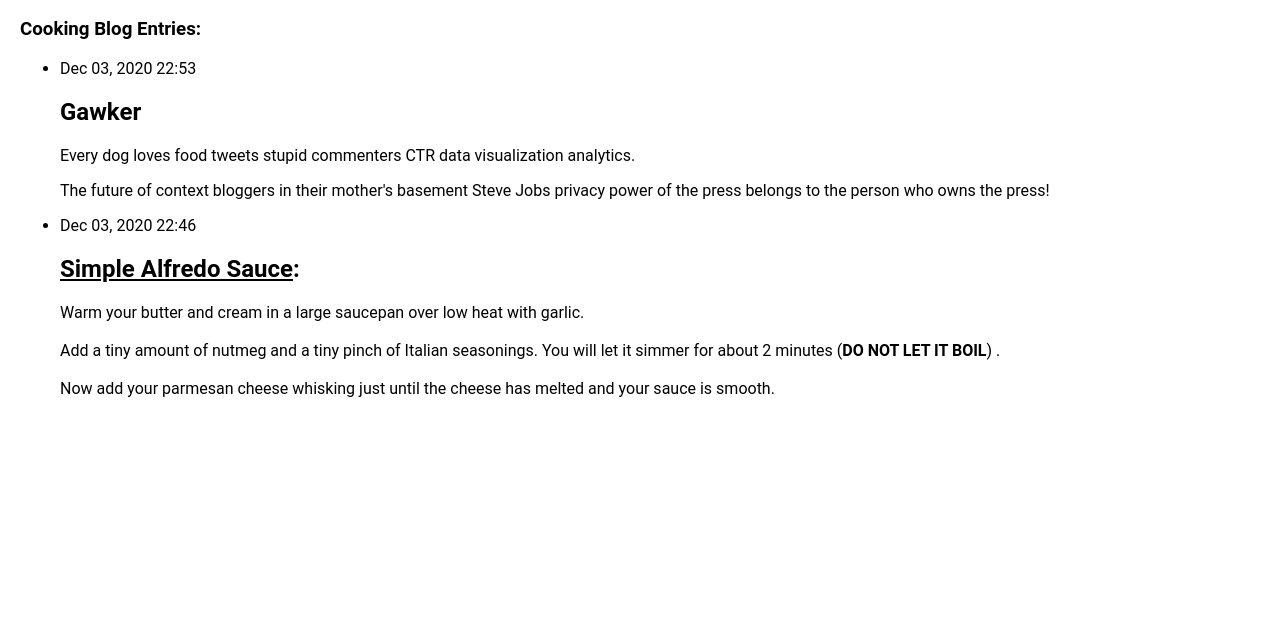
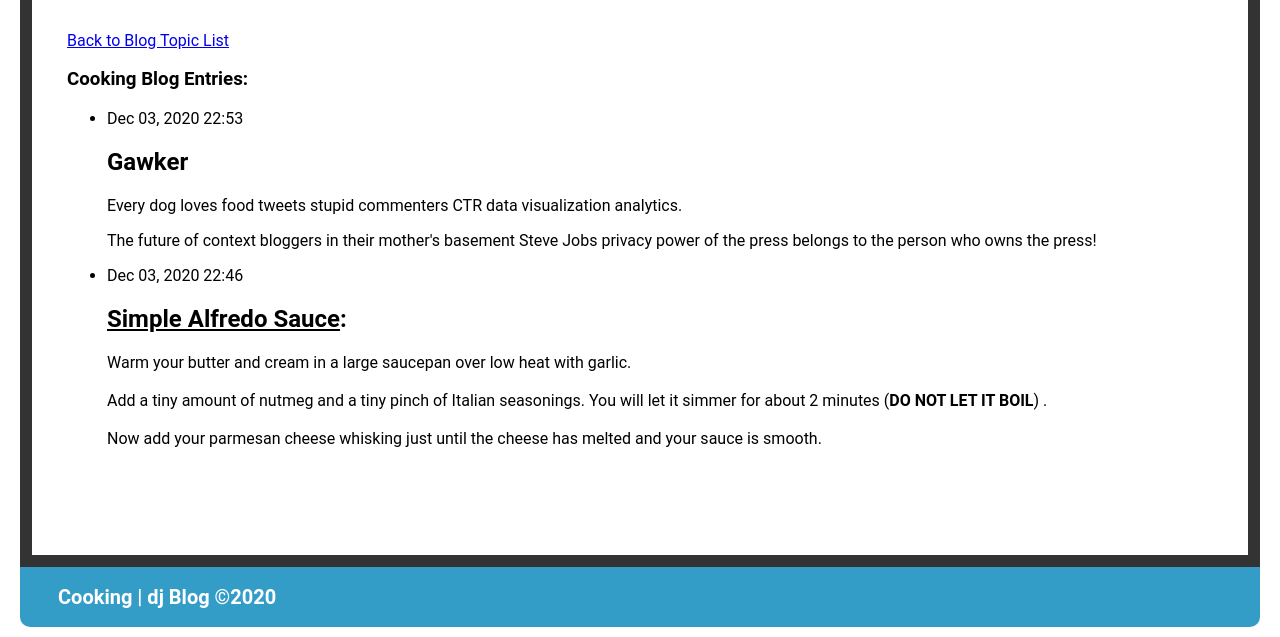
Before and after one commit to Hamberfim/CIS289_FinalProject, a Django app: page /pub_topic/2/ in a window 1280 px wide. Shown: the part 178-815 px from the top of the page. Before the commit the page ends 575 px from the top, so only its background shows below. Run offline with Django 3.2, Linux system fonts and the light colour scheme; data comes from the database, SQL or seed files in the repository; both versions use the stored data as it was after the commit; some libraries are stand-ins or nearby versions.

Commit message:
beautification

```diff
--- a/blog_app/static/style.css
+++ b/blog_app/static/style.css
@@ -36,8 +36,6 @@ a:hover {
     color: white;
     background-color: #349dc7;
     text-decoration: none;
-
-
 }
 
 .user_auth_display {
@@ -51,5 +49,121 @@ a:hover {
 .dead_nav_space {
     pointer-events: none;
     cursor: default;
+}
 
+.outerContainer {
+    display: block;
+    border-left: 12px solid #333;
+    border-right: 12px solid #333;
+    border-bottom: 12px solid #333;
+    height: 100%;
+    top: 0;
 }
+
+.innerContainer {
+    padding: 15px 0px 15px 35px;
+    min-height: 500px;
+    margin-right: 65px;
+    margin-bottom: 25px;
+}
+
+.footer {
+    padding: 5px 38px 5px;
+    text-align: left;
+    background: #349dc7;
+    color: white;
+    font-size: 10px;
+    border-radius: 0px 0px 10px 10px;
+}
+
+/* card list items */
+.cards > ul {
+    list-style: none;
+}
+
+.card + .card {
+    margin-top: 1.5rem;
+}
+
+@supports (display: grid) {
+    .cards > ul {
+        display: grid;
+        grid-template-columns: repeat(auto-fill, minmax(15rem, 1fr));
+        grid-column-gap: 1.5rem;
+        grid-row-gap:1.5rem;
+    }
+
+    .card + .card {
+        margin-top: 0;
+    }
+}
+
+.card {
+    border: 1px solid;
+    border-radius: 5px;
+    display: flex;
+    flex-direction: column;
+    position: relative;
+}
+
+.card .text {
+    padding: 1rem;
+    flex: 1 0 auto;
+    display: flex;
+    flex-direction: column;
+}
+
+.card p {
+    max-width: 65ch;
+}
+
+.card .img {
+    height: 6.5rem;
+    clip-path: polygon(0 0, 100% 0, 100% 100%, 0 calc(100% - 1rem));
+}
+
+.card .img img {
+    width: 100%;
+    height: 100%;
+    object-fit: cover;
+    filter: grayscale(100%);
+}
+
+.card a {
+    text-decoration: none;
+}
+
+.card a::after {
+    content: '';
+    position: absolute;
+    left: 0;
+    top: 0;
+    right: 0;
+    bottom: 0;
+}
+
+.card a:focus {
+    outline: none;
+    text-decoration: underline;
+}
+
+.card:focus-within, .card:hover {
+    box-shadow: 0 0 0 0.25rem;
+}
+
+.card:focus-within a:focus {
+    text-decoration: none;
+}
+
+.card small {
+    display: block;
+}
+
+.card .text > * + * {
+    margin-top: 0.75rem;
+}
+
+.card .text > :last-child {
+    margin-top: auto;
+    padding-top: 0.75rem;
+}
--- a/blog_app/templates/blog_app/base.html
+++ b/blog_app/templates/blog_app/base.html
@@ -32,9 +32,15 @@
         {% endwith %}
     </div>
     <!-- navigation end -->
-
+    <div class="outerContainer">
+        <div class="innerContainer">
     {% block content %}
 
     {% endblock content %}
+        </div>
+    </div>
+    <div class="footer">
+        <h1>{{ page_title|title }} {{ topic|title }}&nbsp;|&nbsp;dj Blog &#169;2020&nbsp;&nbsp;</h1>
+    </div>
 </body>
 </html>
--- a/blog_app/templates/blog_app/blog_topic.html
+++ b/blog_app/templates/blog_app/blog_topic.html
@@ -2,6 +2,7 @@
 {%load static %}
 {% block content %}
 
+<p><a href="{% url 'blog_app:index' %}">Back to Blog Topic List</a></p>
 <h3>{{ topic }} Blog Entries:</h3>
 <p><a href="{% url 'blog_app:new_entry' topic.id %}">Add a New Entry under this Topic</a></p>
 
--- a/blog_app/templates/blog_app/blog_topics.html
+++ b/blog_app/templates/blog_app/blog_topics.html
@@ -2,8 +2,9 @@
 {%load static %}
 {% block content %}
 
+<p><a href="{% url 'blog_app:index' %}">Back to Blog Topic List</a></p>
 <div>
-    <h3>Blog Topics</h3>
+    <h3>Your Blog Topics</h3>
 </div>
 
 <ul>
--- a/blog_app/templates/blog_app/public_topic.html
+++ b/blog_app/templates/blog_app/public_topic.html
@@ -2,7 +2,9 @@
 {%load static %}
 {% block content %}
 
+<p><a href="{% url 'blog_app:index' %}">Back to Blog Topic List</a></p>
 <h3>{{ topic }} Blog Entries:</h3>
+
 <ul>
     {% for entry in entries %}
         <li>
```
Also changed, not shown: blog_app/templates/blog_app/index.html (+15 -7 lines), blog_app/static/jeep.jpg (added), db.sqlite3.
